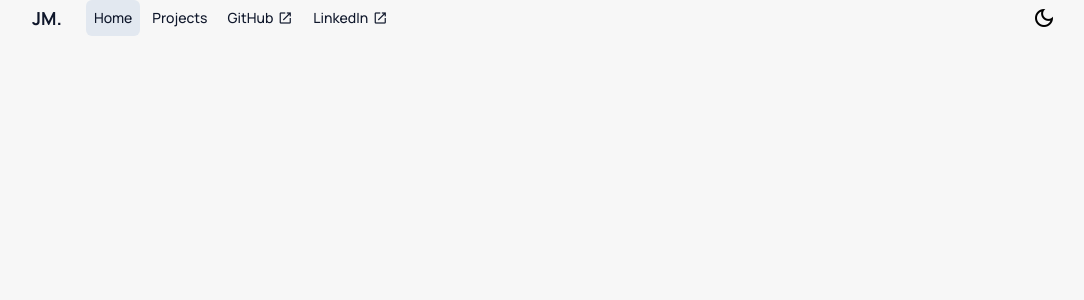
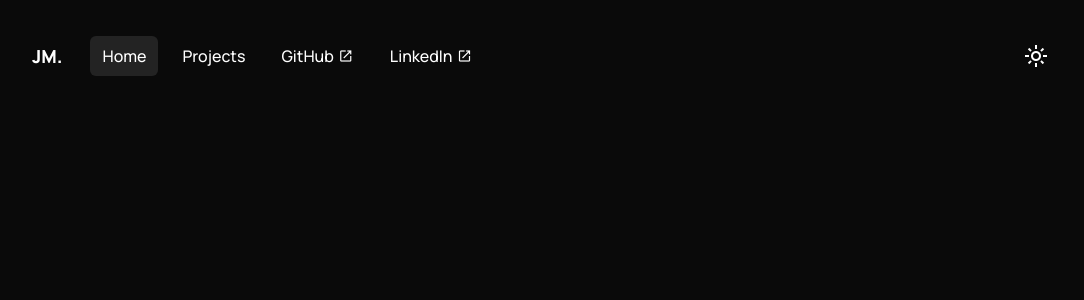
Before and after one commit to jarkmaen/portfolio, a React (Vite) app in the folder frontend/: page / in a window 1280 px wide. Both pictures are taken after a click on the button "dark_mode". Shown: the top 300 px of the page, without its empty margins (96-1180 px from the left). Built offline with nearby package versions, Linux system fonts and the light colour scheme.

Commit message:
dark mode toggle

```diff
--- a/frontend/index.html
+++ b/frontend/index.html
@@ -10,7 +10,7 @@
         <meta content="initial-scale=1.0, width=device-width" name="viewport" />
         <title>Portfolio</title>
     </head>
-    <body class="bg-light dark:bg-dark font-manrope">
+    <body class="bg-light dark:bg-dark font-manrope transition">
         <div id="root"></div>
         <script src="/src/main.tsx" type="module"></script>
     </body>
--- a/frontend/src/components/Header.tsx
+++ b/frontend/src/components/Header.tsx
@@ -1,16 +1,17 @@
 import NavItem from "./NavItem";
+import ThemeToggle from "./ThemeToggle";
 import { Link } from "react-router-dom";
 
 const Header = () => {
     return (
-        <header className="flex items-center">
+        <header className="flex items-center py-9">
             <Link
-                className="dark:text-white font-bold mr-6 text-lg text-slate-900"
+                className="dark:text-white font-extrabold mr-7 text-lg text-slate-900"
                 to="/"
             >
                 JM.
             </Link>
-            <div className="flex flex-1 gap-1">
+            <div className="flex flex-1 gap-3">
                 <NavItem label="Home" to="/" />
                 <NavItem label="Projects" to="projects" />
                 <NavItem
@@ -24,9 +25,7 @@ const Header = () => {
                     to="https://linkedin.com/in/jarkko-m%C3%A4enrinta/"
                 />
             </div>
-            <button className="flex hover:cursor-pointer">
-                <span className="material-symbols-outlined">dark_mode</span>
-            </button>
+            <ThemeToggle />
         </header>
     );
 };
--- a/frontend/src/components/NavItem.tsx
+++ b/frontend/src/components/NavItem.tsx
@@ -11,7 +11,7 @@ const NavItem = ({ label, openInNew = false, to }: Props) => {
         <NavLink
             to={to}
             className={({ isActive }) =>
-                `dark:text-white flex font-medium gap-1 items-center p-2 rounded-md text-slate-900 text-sm transition
+                `dark:text-white flex font-medium gap-1 items-center px-3 py-2 rounded-md text-slate-900 transition
                 ${
                     isActive
                         ? "bg-slate-200 dark:bg-white/10"
--- /dev/null
+++ b/frontend/src/components/ThemeToggle.tsx
@@ -0,0 +1,25 @@
+import useDarkMode from "../hooks/useDarkMode";
+
+const ThemeToggle = () => {
+    const [isDark, setIsDark] = useDarkMode();
+
+    const toggleTheme = () => {
+        setIsDark(!isDark);
+    };
+
+    return (
+        <button
+            className="cursor-pointer dark:hover:bg-white/10 dark:text-white flex hover:bg-slate-200 p-2 rounded-md text-slate-900 transition"
+            onClick={toggleTheme}
+        >
+            <span className="dark:hidden! material-symbols-outlined">
+                dark_mode
+            </span>
+            <span className="dark:inline! hidden! material-symbols-outlined">
+                light_mode
+            </span>
+        </button>
+    );
+};
+
+export default ThemeToggle;
--- /dev/null
+++ b/frontend/src/hooks/useDarkMode.ts
@@ -0,0 +1,26 @@
+import { useEffect, useState } from "react";
+
+const useDarkMode = (): [
+    boolean,
+    React.Dispatch<React.SetStateAction<boolean>>
+] => {
+    const [isDark, setIsDark] = useState(() => {
+        return localStorage.getItem("isDark") === "true";
+    });
+
+    useEffect(() => {
+        const root = document.documentElement;
+
+        if (isDark) {
+            root.classList.add("dark");
+            localStorage.setItem("isDark", "true");
+        } else {
+            root.classList.remove("dark");
+            localStorage.setItem("isDark", "false");
+        }
+    }, [isDark]);
+
+    return [isDark, setIsDark];
+};
+
+export default useDarkMode;
```
